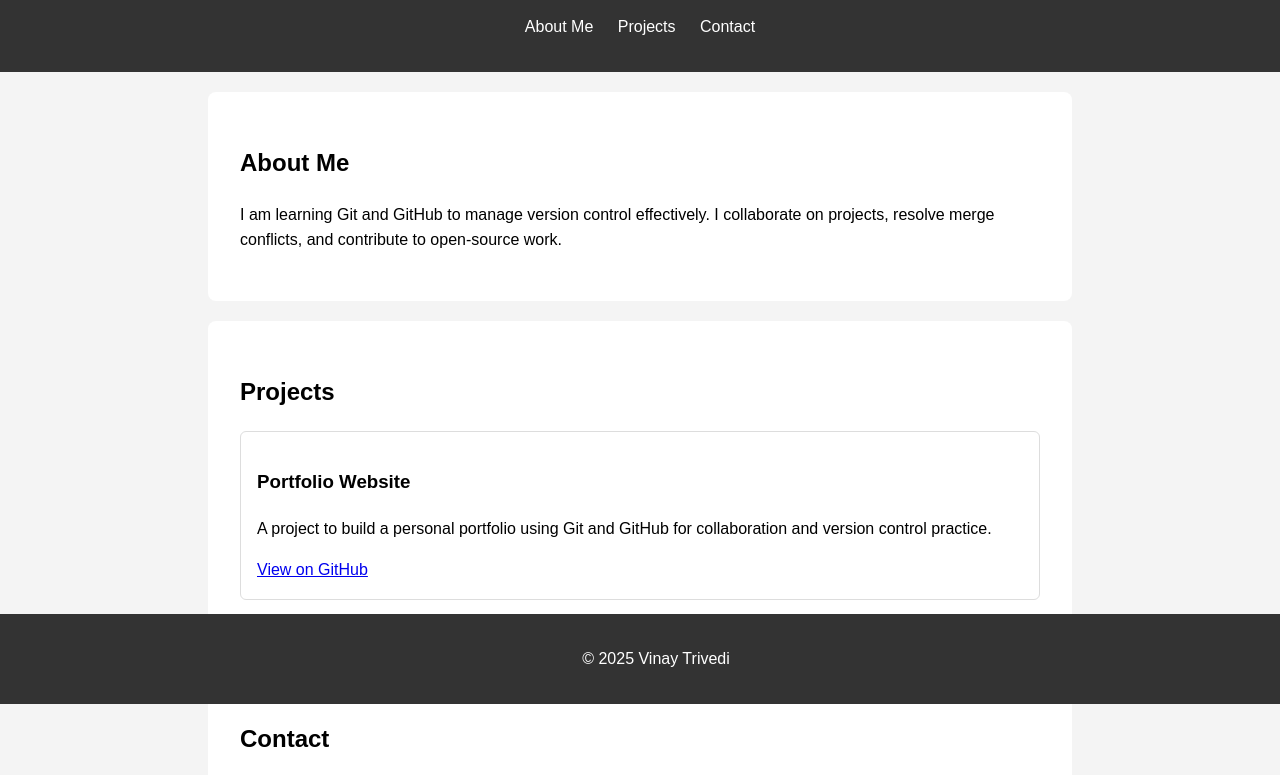
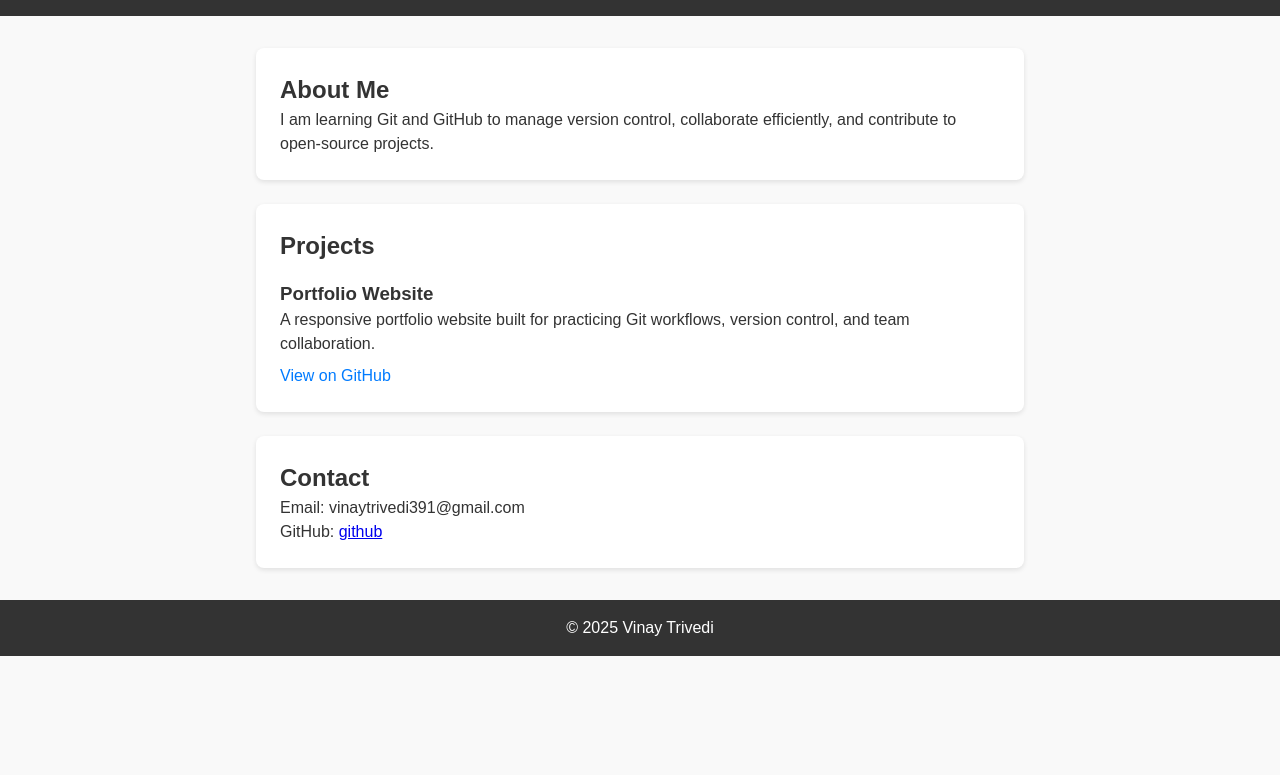
Before and after one commit to V1N4Y007/23IT134_DevOPS_p3, a plain HTML site: page index.html in a window 1280 px wide. Shown: the part 96-871 px from the top of the page. After the commit the page ends 800 px from the top, so only its background shows below. Drawn offline with Linux system fonts and the light colour scheme.

Commit message:
optimized

```diff
--- a/index.html
+++ b/index.html
@@ -2,7 +2,7 @@
 <html lang="en">
 <head>
     <meta charset="UTF-8" />
-    <meta name="viewport" content="width=device-width, initial-scale=1.0"/>
+    <meta name="viewport" content="width=device-width, initial-scale=1" />
     <title>Vinay's Portfolio</title>
     <link rel="stylesheet" href="styles.css" />
 </head>
@@ -10,33 +10,33 @@
     <header>
         <h1>Vinay Trivedi</h1>
         <nav>
-            <ul>
-                <li><a href="#about">About Me</a></li>
-                <li><a href="#projects">Projects</a></li>
-                <li><a href="#contact">Contact</a></li>
-            </ul>
+            <a href="#about">About</a>
+            <a href="#projects">Projects</a>
+            <a href="#contact">Contact</a>
         </nav>
     </header>
 
+    <main>
         <section id="about">
             <h2>About Me</h2>
-        <p>I am learning Git and GitHub to manage version control effectively. I collaborate on projects, resolve merge conflicts, and contribute to open-source work.</p>
+            <p>I am learning Git and GitHub to manage version control, collaborate efficiently, and contribute to open-source projects.</p>
         </section>
 
         <section id="projects">
             <h2>Projects</h2>
-        <div class="project">
+            <article class="project">
                 <h3>Portfolio Website</h3>
-            <p>A project to build a personal portfolio using Git and GitHub for collaboration and version control practice.</p>
-            <a href="https://github.com/yourusername/portfolio-website" target="_blank">View on GitHub</a>
-        </div>
+                <p>A responsive portfolio website built for practicing Git workflows, version control, and team collaboration.</p>
+                <a href="https://github.com/V1N4Y007/23IT134_DevOPS_p3" target="_blank">View on GitHub</a>
+            </article>
         </section>
 
         <section id="contact">
             <h2>Contact</h2>
-        <p>Email: vinay@example.com</p>
-        <p>GitHub: <a href="https://github.com/yourusername" target="_blank">github.com/yourusername</a></p>
+            <p>Email: vinaytrivedi391@gmail.com</p>
+            <p>GitHub: <a href="https://github.com/V1N4Y007" target="_blank">github</a></p>
         </section>
+    </main>
 
     <footer>
         <p>&copy; 2025 Vinay Trivedi</p>
--- a/script.js
+++ b/script.js
@@ -1,8 +1,8 @@
-// Example: Smooth scrolling
-document.querySelectorAll('nav a').forEach(anchor => {
-    anchor.addEventListener('click', function(e) {
+// Smooth scrolling
+document.querySelectorAll('nav a').forEach(link => {
+    link.addEventListener('click', e => {
         e.preventDefault();
-        document.querySelector(this.getAttribute('href')).scrollIntoView({
+        document.querySelector(link.getAttribute('href')).scrollIntoView({
             behavior: 'smooth'
         });
     });
--- a/styles.css
+++ b/styles.css
@@ -1,55 +1,84 @@
+:root {
+    --primary: #333;
+    --secondary: #fff;
+    --accent: #007BFF;
+}
+
+* {
+    box-sizing: border-box;
+    margin: 0;
+    padding: 0;
+}
+
 body {
     font-family: Arial, sans-serif;
-    line-height: 1.6;
-    margin: 0;
-    padding: 0;
-    background-color: #f4f4f4;
+    color: var(--primary);
+    background: #f9f9f9;
+    line-height: 1.5;
 }
 
 header {
-    background-color: #333;
-    color: white;
+    background: var(--primary);
+    color: var(--secondary);
+    text-align: center;
     padding: 1rem;
-    text-align: center;
 }
 
-header nav ul {
-    list-style: none;
-    padding: 0;
+header nav {
+    margin-top: 0.5rem;
 }
 
-header nav ul li {
-    display: inline;
-    margin: 0 10px;
+header nav a {
+    color: var(--secondary);
+    margin: 0 1rem;
+    text-decoration: none;
+    font-weight: bold;
 }
 
-header nav ul li a {
-    color: white;
+header nav a:hover {
+    text-decoration: underline;
+}
+
+main {
+    max-width: 800px;
+    margin: 2rem auto;
+    padding: 0 1rem;
+}
+
+section {
+    background: var(--secondary);
+    margin-bottom: 1.5rem;
+    padding: 1.5rem;
+    border-radius: 8px;
+    box-shadow: 0 2px 5px rgba(0,0,0,0.1);
+}
+
+.project {
+    margin-top: 1rem;
+}
+
+.project a {
+    display: inline-block;
+    margin-top: 0.5rem;
+    color: var(--accent);
     text-decoration: none;
 }
 
-section {
-    padding: 2rem;
-    max-width: 800px;
-    margin: auto;
-    background-color: white;
-    margin-top: 20px;
-    border-radius: 8px;
-}
-
-.project {
-    border: 1px solid #ddd;
-    padding: 1rem;
-    margin-bottom: 1rem;
-    border-radius: 6px;
+.project a:hover {
+    text-decoration: underline;
 }
 
 footer {
     text-align: center;
     padding: 1rem;
-    background-color: #333;
-    color: white;
-    position: fixed;
-    width: 100%;
-    bottom: 0;
+    background: var(--primary);
+    color: var(--secondary);
+    position: relative;
 }
+
+@media (max-width: 600px) {
+    header nav a {
+        display: block;
+        margin: 0.5rem 0;
+    }
+}
```
Lines whose indentation alone changed are shown as unchanged.
